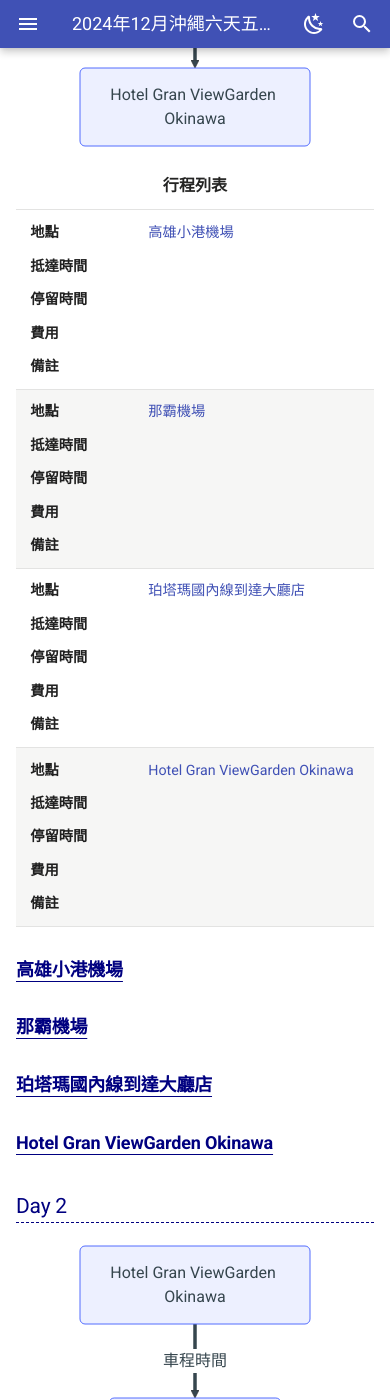
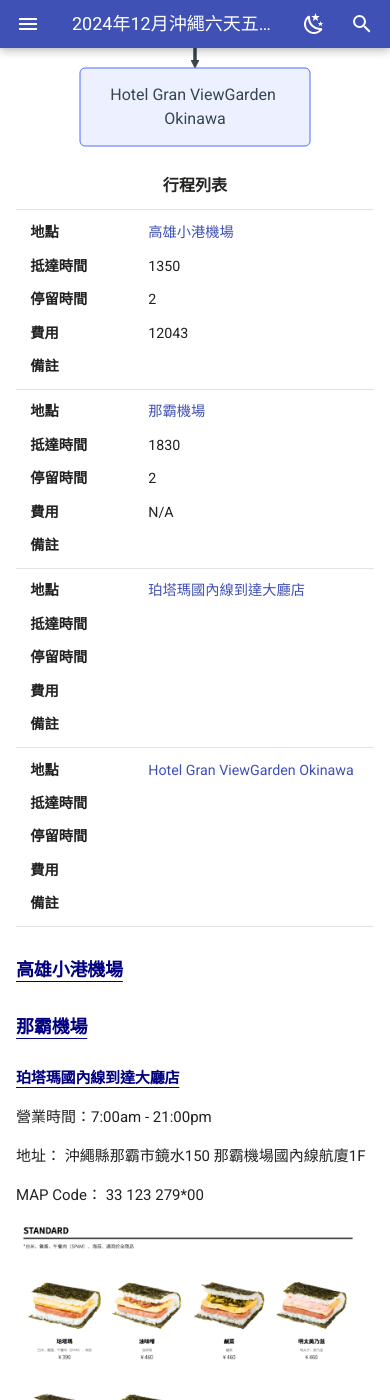
Before and after one commit to wilder640/trip, an MkDocs documentation site: the page built from docs/blog/posts/okinawa/okinawa-2024-12/okinawa-2024-12.md, in a window 390 px wide and 1400 px high, scrolled down 2104 px. Built offline with MkDocs 1.6.1 and Material for MkDocs 9.7.7, drawn with Linux system fonts in a browser that asks for light colours; some of the changed text lies outside the part shown.

Commit message:
新增飯糰菜單

````diff
--- a/docs/assets/stylesheets/extra.css
+++ b/docs/assets/stylesheets/extra.css
@@ -307,10 +307,8 @@
     width: 100vw
 }
 
-@media only screen and (min-width: 42.1em) {
-    .dcf-table tr:hover {
-        background-color: var(--bg-table-stripe)!important;
-    }
+.dcf-table tr:hover {
+    background-color: var(--bg-table-stripe)!important;
 }
 
 @media only screen and (max-width:42.09em) {
@@ -326,9 +324,6 @@
     }
     .dcf-table-responsive tr {
     display: block
-    }
-    .dcf-table-striped tbody tr:nth-of-type(2n) {
-        background-color: var(--bg-table-stripe)
     }
     .dcf-table-responsive td {
     -webkit-column-gap: 3.16vw;
--- a/docs/blog/posts/okinawa/okinawa-2024-12/okinawa-2024-12.md
+++ b/docs/blog/posts/okinawa/okinawa-2024-12/okinawa-2024-12.md
@@ -42,24 +42,28 @@
 === "Day 2"
 
     ``` mermaid
+    %%{init: { 'logLevel': 'debug', 'theme': 'forest' } }%%
     timeline
         Day 2 : Hotel Gran View Garden Okinawa : OTS臨空豐崎營業所 : 波上宮 : 港川外人住宅 : 沖繩兒童王國 : VESSEL HOTEL CAMPANA OKINAWA : 美國村 : VESSEL HOTEL CAMPANA OKINAWA
     ```
 === "Day 3"
 
     ``` mermaid
+    %%{init: { 'logLevel': 'debug', 'theme': 'dark' } }%%
     timeline
         Day 3 : VESSEL HOTEL CAMPANA OKINAWA : 萬座毛 : 海洋博公園 : 沖繩餘家弗酒店
     ```
 === "Day 4"
 
     ``` mermaid
+    %%{init: { 'logLevel': 'debug', 'theme': 'base' } }%%
     timeline
         Day 4 : 沖繩餘家弗酒店 : 名護鳳梨園 : 古宇利大橋南端觀景台 : 古宇利蝦蝦飯 : 古宇利海洋塔 : JR九州Blossom那霸酒店
     ```
 === "Day 5"
 
     ``` mermaid
+    %%{init: { 'logLevel': 'debug', 'theme': 'neutral' } }%%
     timeline
         Day 5 : JR九州Blossom那霸酒店 : 沖繩世界 : SAN-A浦添西海岸 PARCO CITY : JR九州Blossom那霸酒店
     ```
@@ -91,16 +95,16 @@
     <tbody>
         <tr>
             <td data-label="地點">[高雄小港機場](#高雄小港機場)</td>
-            <td data-label="抵達時間"></td>
-            <td data-label="停留時間"></td>
-            <td data-label="費用"></td>
+            <td data-label="抵達時間">1350</td>
+            <td data-label="停留時間">2</td>
+            <td data-label="費用">12043</td>
             <td data-label="備註"></td>
         </tr>
         <tr>
             <td data-label="地點">[那霸機場](#那霸機場)</td>
-            <td data-label="抵達時間"></td>
-            <td data-label="停留時間"></td>
-            <td data-label="費用"></td>
+            <td data-label="抵達時間">1830</td>
+            <td data-label="停留時間">2</td>
+            <td data-label="費用">N/A</td>
             <td data-label="備註"></td>
         </tr>
         <tr>
@@ -124,7 +128,17 @@
 
 #### 那霸機場
 
-#### 珀塔瑪國內線到達大廳店
+##### 珀塔瑪國內線到達大廳店
+
+營業時間：7:00am - 21:00pm
+
+地址： 沖繩縣那霸市鏡水150 那霸機場國內線航廈1F
+
+MAP Code： 33 123 279*00
+
+![菜單-1](images/img-3.png)
+![菜單-2](images/img-4.png)
+![菜單-3](images/img-5.png)
 
 #### Hotel Gran ViewGarden Okinawa
 
````
Also changed, not shown: docs/blog/posts/okinawa/okinawa-2024-12/images/img-3.png (added), docs/blog/posts/okinawa/okinawa-2024-12/images/img-4.png (added), docs/blog/posts/okinawa/okinawa-2024-12/images/img-5.png (added).
